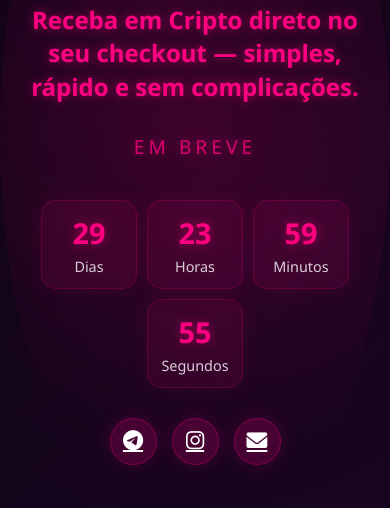
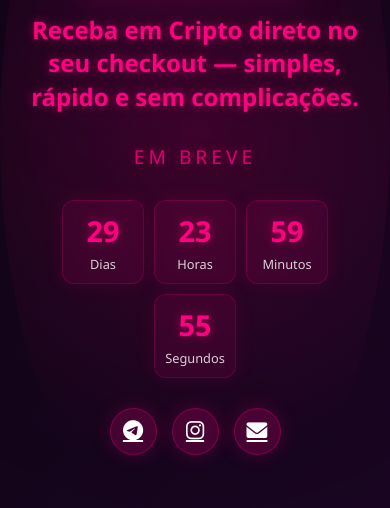
Before and after one commit to kauntdewn1/comingsoon-flowpay, a plain HTML site: page index.html in a window 390 px wide. Shown: the part 288-796 px from the top of the page. Drawn offline with Linux system fonts and the light colour scheme.

Commit message:
Update: Reduced countdown size for better mobile display

```diff
--- a/index.html
+++ b/index.html
@@ -127,27 +127,27 @@
         }
         .countdown {
             display: flex;
-            gap: 30px;
-            margin-top: 40px;
+            gap: 15px;
+            margin-top: 30px;
             justify-content: center;
         }
         .countdown-item {
             background: rgba(255, 0, 128, 0.1);
-            padding: 20px;
-            border-radius: 15px;
-            min-width: 100px;
+            padding: 15px;
+            border-radius: 12px;
+            min-width: 70px;
             border: 1px solid rgba(255, 0, 128, 0.2);
             box-shadow: 0 0 20px rgba(255, 0, 128, 0.1);
             backdrop-filter: blur(5px);
         }
         .countdown-number {
-            font-size: 2.5rem;
+            font-size: 2rem;
             font-weight: bold;
             color: #ff0080;
             text-shadow: 0 0 10px rgba(255, 0, 128, 0.5);
         }
         .countdown-label {
-            font-size: 1rem;
+            font-size: 0.9rem;
             opacity: 0.9;
             color: rgba(255, 255, 255, 0.9);
             margin-top: 5px;
@@ -227,14 +227,14 @@
                 padding: 0 10px;
             }
             .countdown-item {
-                min-width: 70px;
-                padding: 12px;
+                min-width: 60px;
+                padding: 10px;
             }
             .countdown-number {
                 font-size: 1.8rem;
             }
             .countdown-label {
-                font-size: 0.9rem;
+                font-size: 0.8rem;
             }
             .coming-soon {
                 font-size: 1.2rem;
@@ -259,11 +259,14 @@
                 font-size: 1.3rem;
             }
             .countdown-item {
-                min-width: 65px;
-                padding: 10px;
+                min-width: 55px;
+                padding: 8px;
             }
             .countdown-number {
                 font-size: 1.6rem;
+            }
+            .countdown-label {
+                font-size: 0.75rem;
             }
             .social-links a {
                 width: 40px;
```
